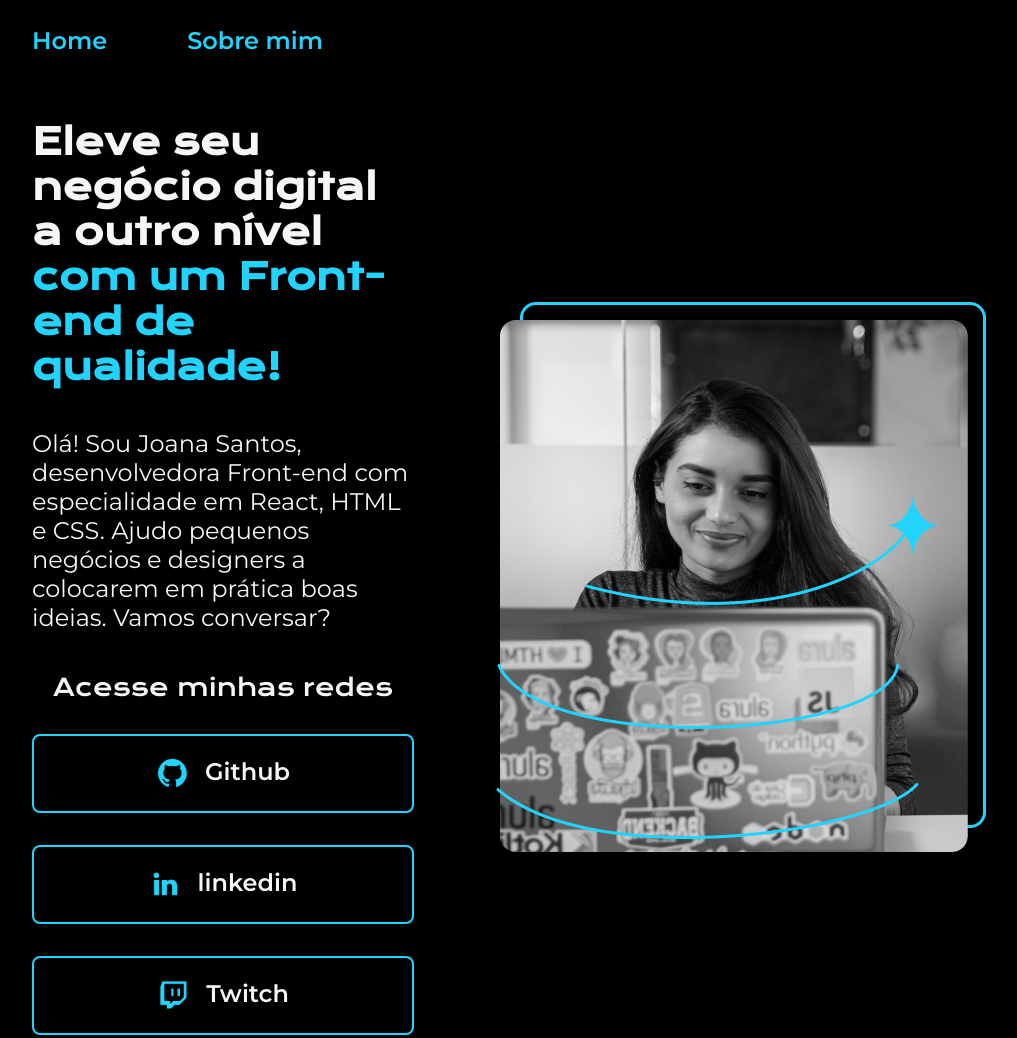
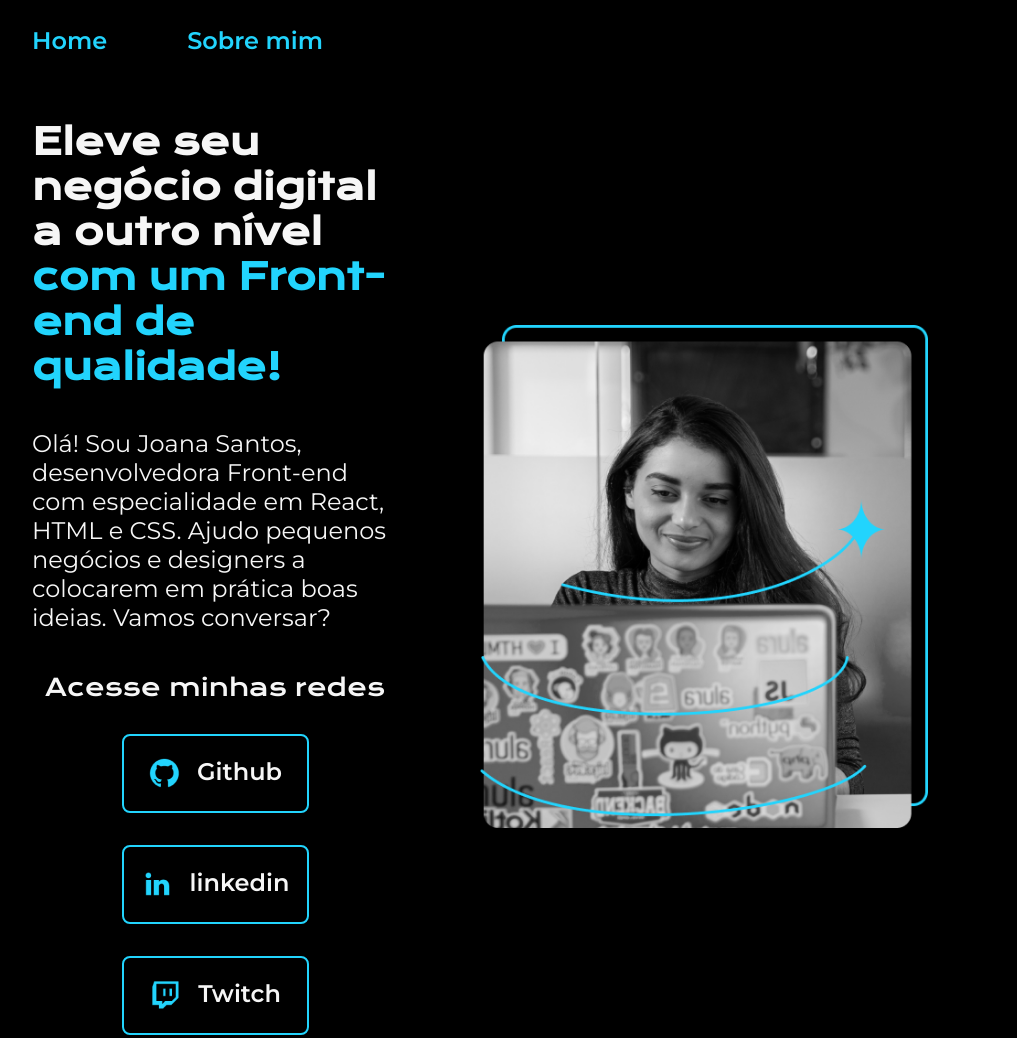
Before and after one commit to araujo-s-daniel/html-css-responsividade-publicacao-projetos, a plain HTML site: page Portfolio/index.html in a window 1280 px wide. Shown: the top 1038 px of the page, without its empty margins (160-1177 px from the left). Drawn offline with nearby package versions, Linux system fonts and the light colour scheme.

Commit message:
02.02 - Descubra a super unidade de medida

```diff
--- a/Portfolio/index.html
+++ b/Portfolio/index.html
@@ -28,21 +28,21 @@
                 conversar?</p>
             <div class="apresentacao__links">
                 <h2 class="apresentacao__links__subtitulo">Acesse minhas redes</h2>
-                <a class="apresentacao__links__link" href="https://github.com/rafaballerini">
+                <a class="apresentacao__links__navegacao" href="https://github.com/rafaballerini">
                     <img src="./assets/github.png">
                     Github
                 </a>
-                <a class="apresentacao__links__link" href="https://linkedin.com/in/rafaellaballerini">
+                <a class="apresentacao__links__navegacao" href="https://linkedin.com/in/rafaellaballerini">
                     <img src="./assets/linkedin.png">
                     linkedin
                 </a>
-                <a class="apresentacao__links__link" href="https://twitch.tv/guilimadev">
+                <a class="apresentacao__links__navegacao" href="https://twitch.tv/guilimadev">
                     <img src="./assets/twitch.png">
                     Twitch
                 </a>
             </div>
         </section>
-        <img src="./assets/imagem.png" alt="Foto da Joana Santos programando">
+        <img class="apresentacao__imagem" src="./assets/imagem.png" alt="Foto da Joana Santos programando">
     </main>
     <footer class="rodape">
         <p>Desenvolvido por Alura.</p>
--- a/Portfolio/styles/style.css
+++ b/Portfolio/styles/style.css
@@ -47,7 +47,7 @@ body {
 }
 
 .apresentacao__conteudo {
-    width: 615px;
+    width: 50%;
     display: flex;
     flex-direction: column;
     gap: 40px;
@@ -81,12 +81,12 @@ body {
     font-size: 1.5rem;
 }
 
-.apresentacao__links__link {
+.apresentacao__links__navegacao {
     display: flex;
     justify-content: center;
     gap: 16px;
     border: 2px solid var(--cor-terciaria);
-    width: 378px;
+    width: 50%;
     text-align: center;
     border-radius: 8px;
     font-size: 1.5rem;
@@ -97,8 +97,12 @@ body {
     font-family: var(--fonte-secundaria);
 }
 
-.apresentacao__links__link:hover {
+.apresentacao__links__navegacao:hover {
     background-color: var(--cor-hover);
+}
+
+.apresentacao__imagem {
+    width: 50%;
 }
 
 .rodape {
```
Also changed, not shown: Portfolio/about.html (+1 -1 lines).
